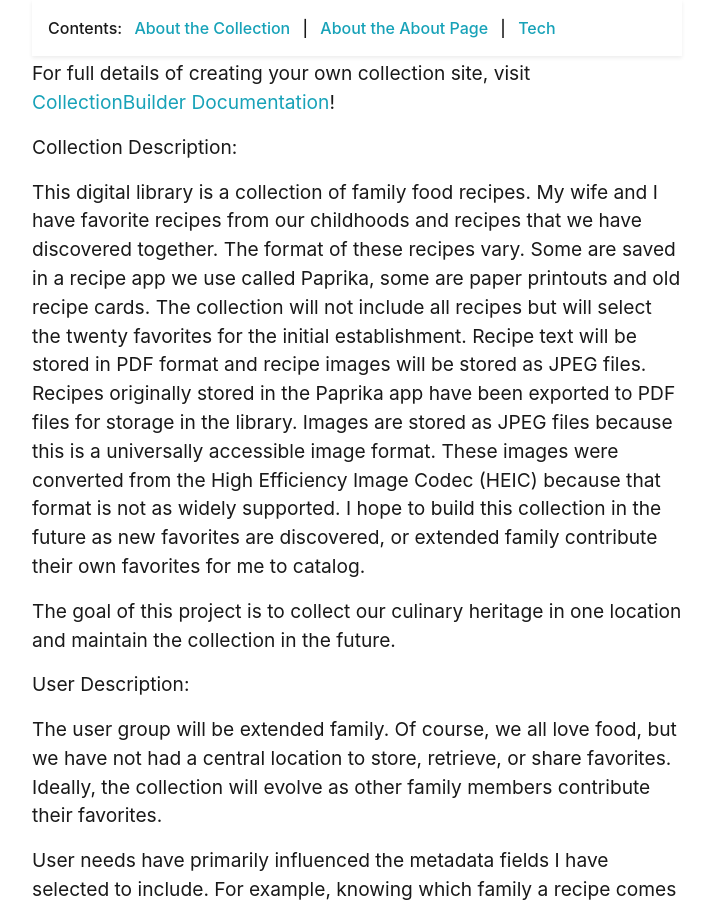
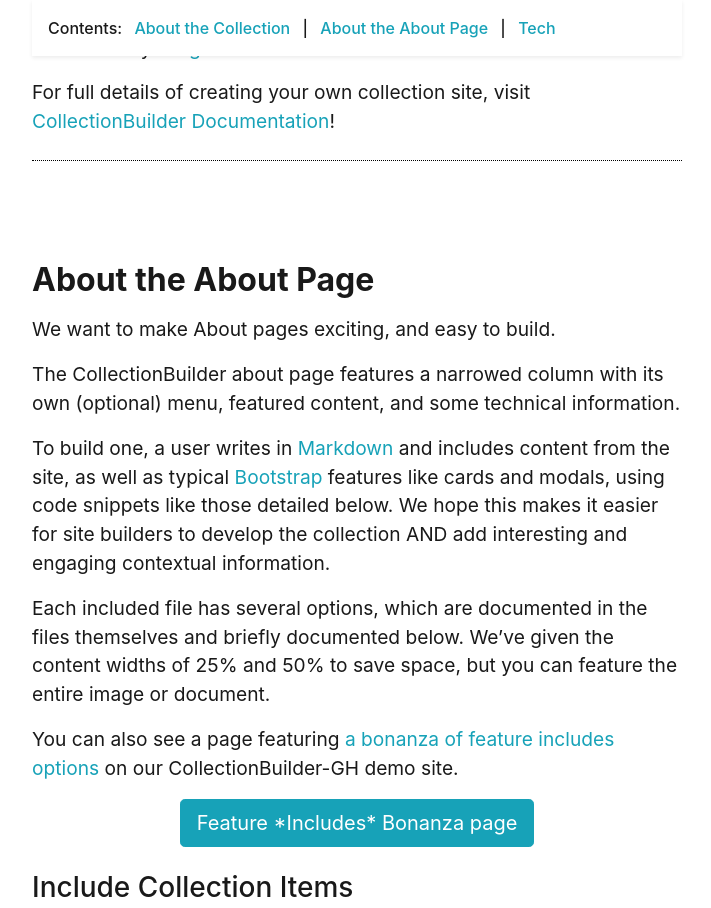
Before and after one commit to lelandsampson/family-recipes, a Jekyll site: the page built from pages/about.md, in a window 1280 px wide and 1400 px high, scrolled down 767 px. Shown: the top 908 px of the window, without its empty margins (283-994 px from the left). Built offline with Jekyll 4.4.1, drawn with Linux system fonts in a browser that asks for light colours; some of the changed text lies outside the part shown.

Commit message:
Revert "deleting the about the about include"
This reverts commit 4feabe879e0c00a4dff94d1ba4119b88432e27e2.

```diff
--- a/pages/about.md
+++ b/pages/about.md
@@ -14,7 +14,7 @@
 
 
 
-#### About the Collection
+# About the Collection
 
 This site is generated using [CollectionBuilder-GH](https://collectionbuilding.github.io/gh/), a project to create a free and simple digital collection using [GitHub Pages](https://pages.github.com/) from:
 
@@ -24,6 +24,9 @@
 The template repository features four objects from the University of Idaho Library's [Digital Collections](https://www.lib.uidaho.edu/digital).
 
 For full details of creating your own collection site, visit [CollectionBuilder Documentation](https://collectionbuilder.github.io/cb-docs/)!
+
+<!-- IMPORTANT!!! DELETE this comment and the include below when you are finished editing this page for your collection. The include below introduces about page features. They will show up on your collection's about page until you delete it.  -->
+{% include cb/about_the_about.md %}
 
 Collection Description:
 
```
Also changed, not shown: 1 other file.
